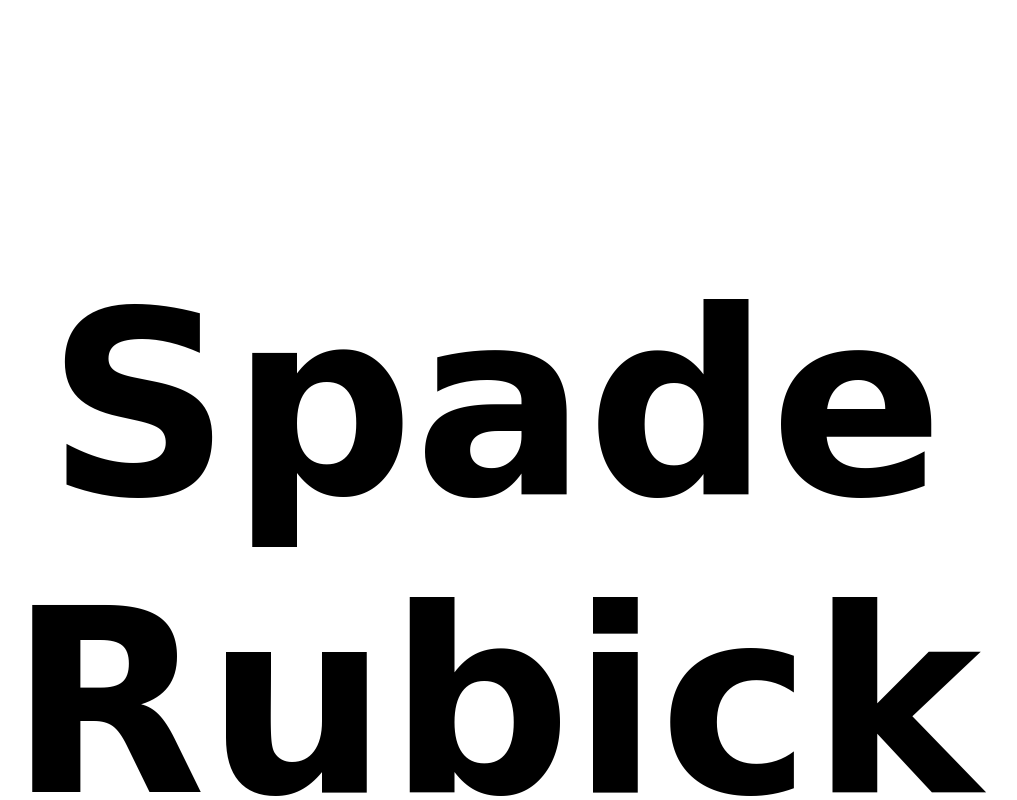
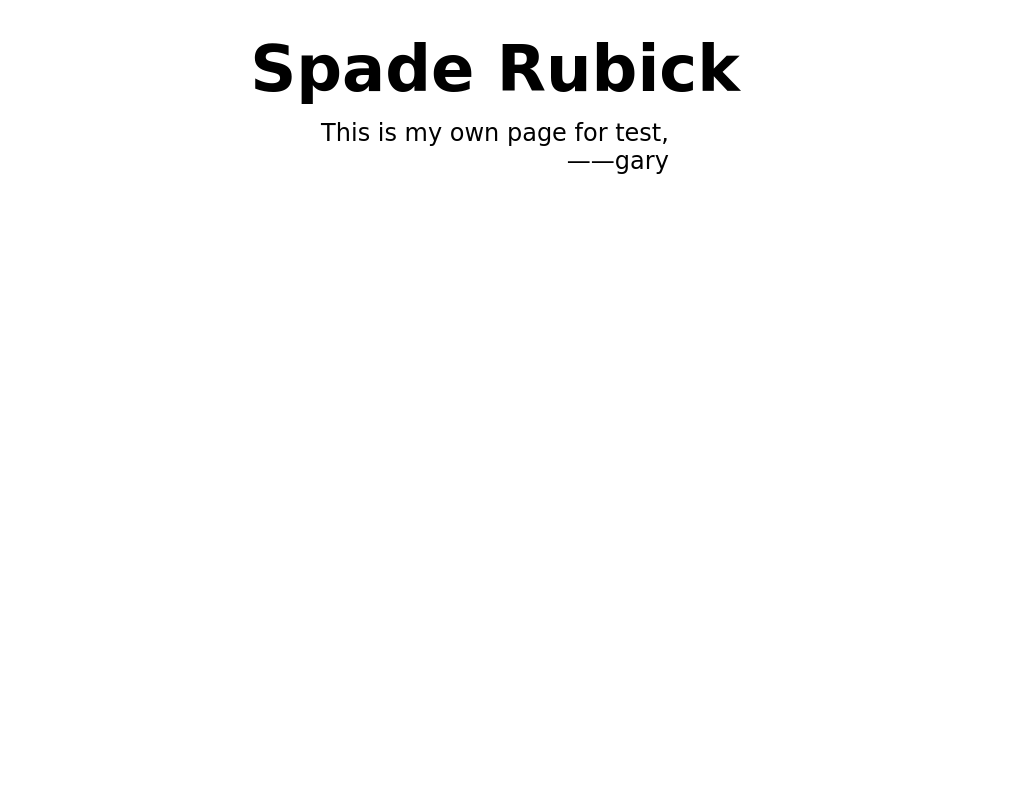
Before and after one commit to SpadeRubick/Gary, a plain HTML site: page index.html in a window 1280 px wide. Shown: the top 800 px of the page, without its empty margins (145-1162 px from the left). Drawn offline with Linux system fonts and the light colour scheme; a web font is replaced by a local one.

Commit message:
rem size

```diff
--- a/index.html
+++ b/index.html
@@ -27,7 +27,7 @@
         document.documentElement.setAttribute('data-dpr', dpr);
         // 动态写入样式
         document.documentElement.firstElementChild.appendChild(fontEl);
-        fontEl.innerHTML = 'html{font-size:' + rem + 'px!important;}';
+        fontEl.innerHTML = 'html{font-size:' + (rem > 77 ? 32 : rem) + 'px!important;}';
     </script>
 </body>
 
--- a/src/css/index.css
+++ b/src/css/index.css
@@ -1,14 +1,16 @@
 .g-header {
-    margin-top: 2rem;
+    margin-top: 1rem;
     text-align: center;
 }
 .g-header h1{
-    font-size: 2rem;
+    margin: .2rem 0;
+    font-size: 64px;
     font-family: 'Indie Flower', cursive;
 }
 .g-header h1 + p {
     display: inline-block;
-    font-size: .8rem;
+    margin: .2rem 0;
+    font-size: 24px;
     text-align: right;
     font-family: 'Galada', cursive;
 }
--- a/src/css/normalize.css
+++ b/src/css/normalize.css
@@ -62,11 +62,6 @@
 
 dfn {
     font-style: italic;
-}
-
-h1 {
-    font-size: 2em;
-    margin: 0.67em 0;
 }
 
 mark {
```
